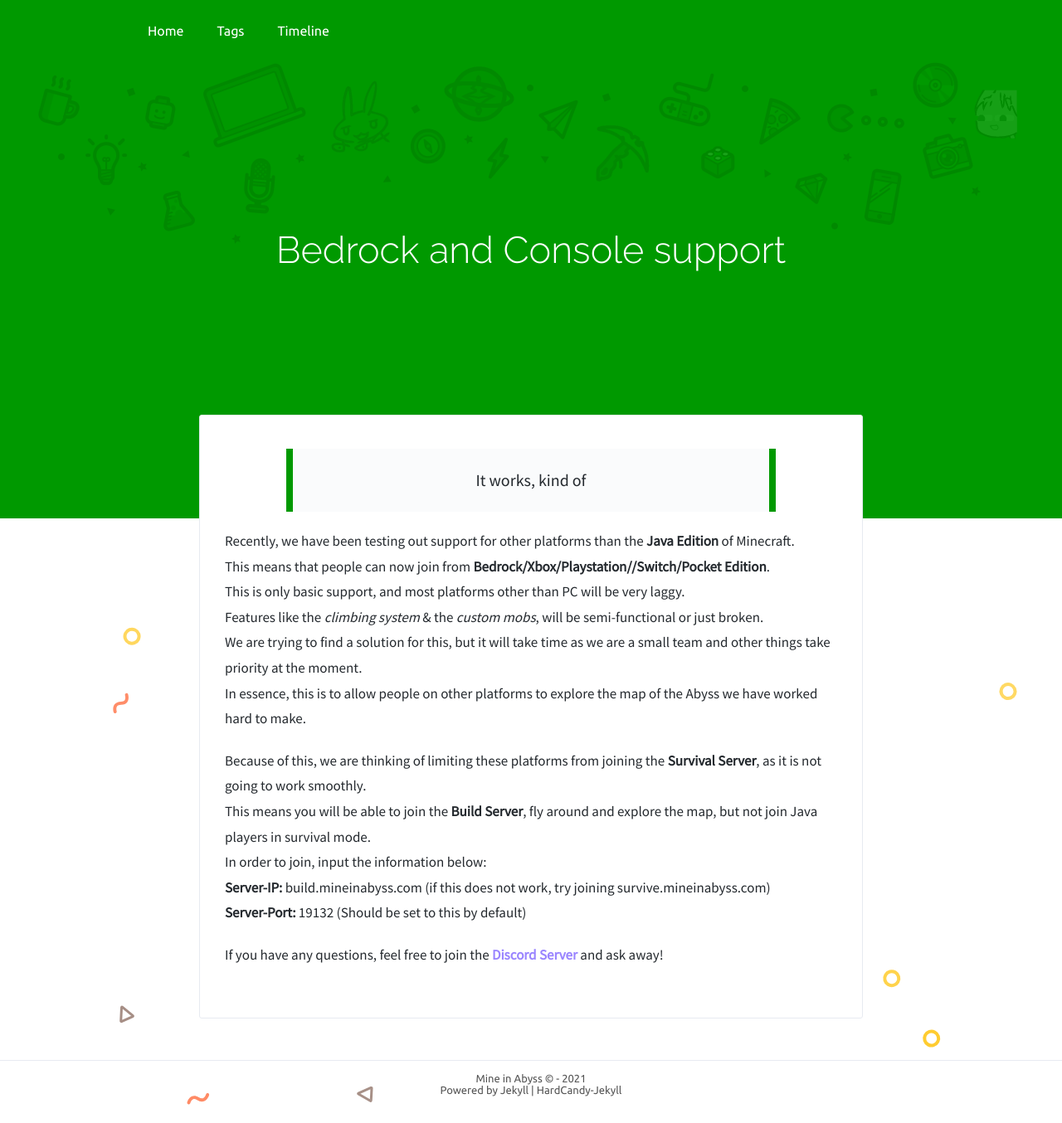
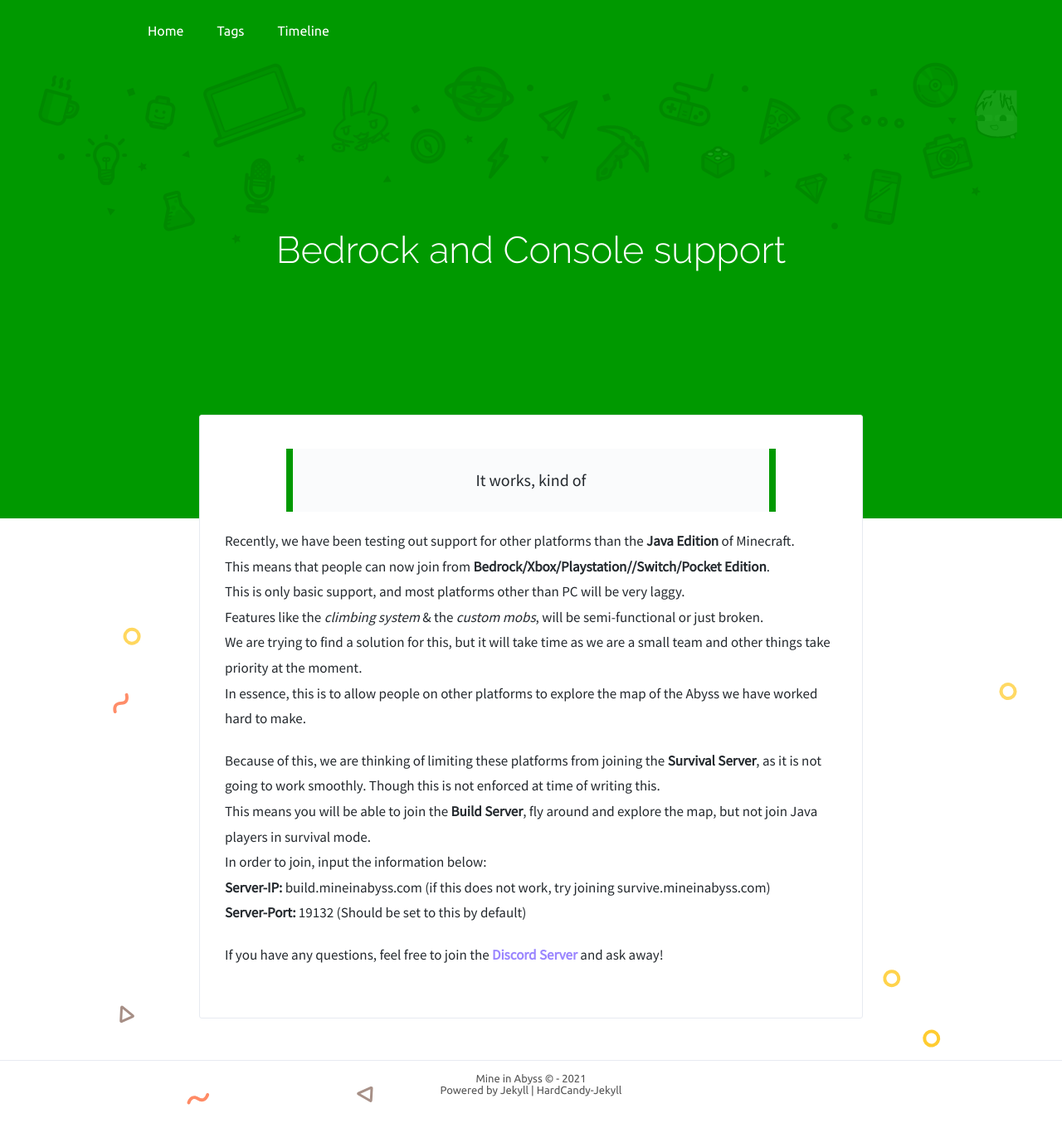
Before and after one commit to MineInAbyss/mineinabyss.github.io, a Jekyll site: the page built from _posts/2021-02-23-bedrock-and-console-support.md, in a window 1280 px wide. Shown: the whole page at 83% size. Built offline with Jekyll 4.4.1, drawn with Linux system fonts in a browser that asks for light colours.

Commit message:
bedrock post fix#3, why is the preview so trash arg

```diff
--- a/_posts/2021-02-23-bedrock-and-console-support.md
+++ b/_posts/2021-02-23-bedrock-and-console-support.md
@@ -16,6 +16,7 @@
 In essence, this is to allow people on other platforms to explore the map of the Abyss we have worked hard to make.
 
 Because of this, we are thinking of limiting these platforms from joining the **Survival Server**, as it is not going to work smoothly.
+Though this is not enforced at time of writing this.
 This means you will be able to join the **Build Server**, fly around and explore the map, but not join Java players in survival mode.
 In order to join, input the information below:
 **Server-IP:** build.mineinabyss.com  (if this does not work, try joining survive.mineinabyss.com)
```
